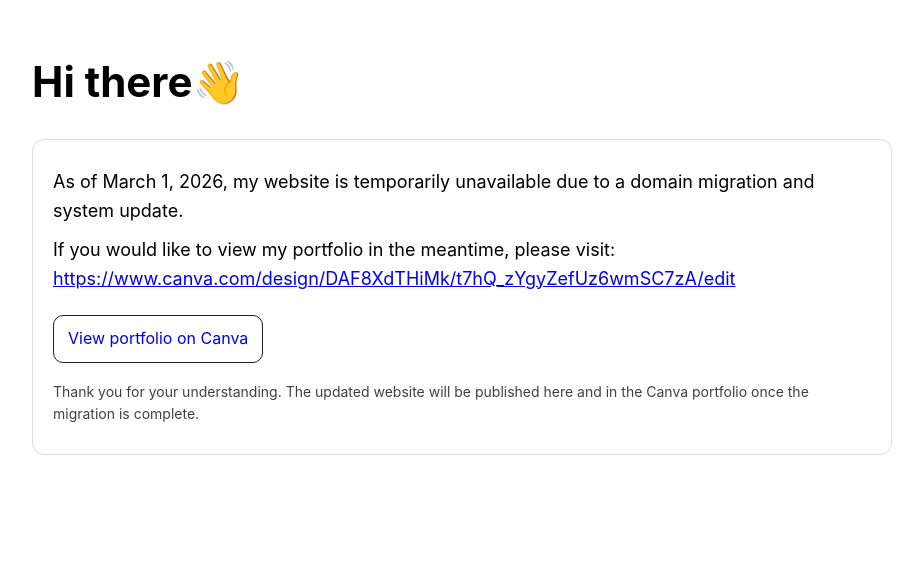
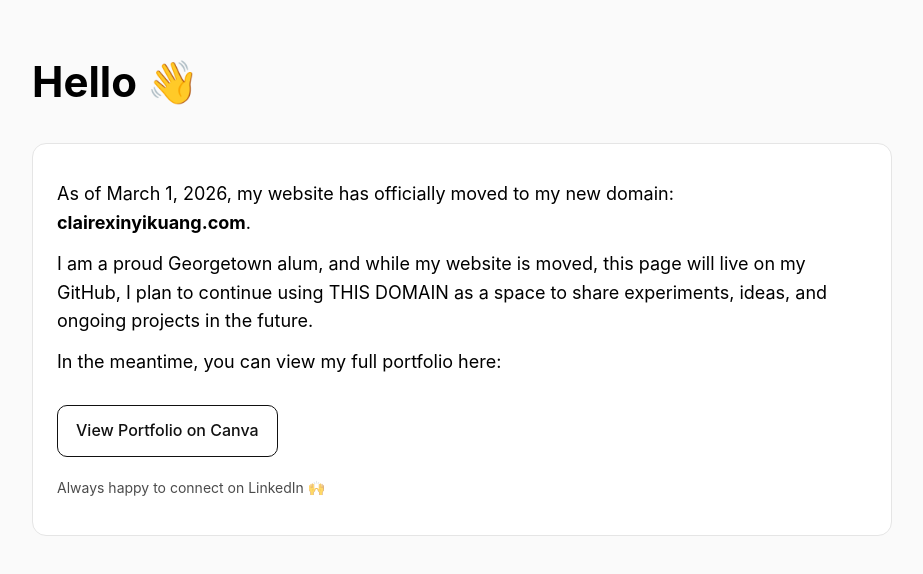
Before and after one commit to clairekxy/clairekxy.github.io, a plain HTML site: page index.html in a window 1280 px wide. Shown: the whole page, without its empty margins (178-1101 px from the left). Drawn offline with Linux system fonts and the light colour scheme.

Commit message:
Update index.html

```diff
--- a/index.html
+++ b/index.html
@@ -6,39 +6,44 @@
     <title>Claire Kuang | Portfolio</title>
     <meta name="robots" content="noindex,nofollow" />
     <style>
-      body { font-family: -apple-system, BlinkMacSystemFont, "Segoe UI", Roboto, Arial, sans-serif; margin: 0; padding: 48px 20px; line-height: 1.6; }
+      body { font-family: -apple-system, BlinkMacSystemFont, "Segoe UI", Roboto, Arial, sans-serif; margin: 0; padding: 48px 20px; line-height: 1.6; background: #fafafa; }
       .wrap { max-width: 860px; margin: 0 auto; }
-      h1 { font-size: 42px; margin: 0 0 10px; }
-      p { font-size: 18px; margin: 10px 0; }
-      .card { margin-top: 24px; padding: 18px 20px; border: 1px solid #ddd; border-radius: 12px; }
-      a { word-break: break-all; }
-      .btn { display: inline-block; margin-top: 12px; padding: 10px 14px; border: 1px solid #222; border-radius: 10px; text-decoration: none; }
-      .note { opacity: 0.75; font-size: 14px; margin-top: 18px; }
+      h1 { font-size: 42px; margin: 0 0 12px; }
+      p { font-size: 18px; margin: 12px 0; }
+      .card { margin-top: 28px; padding: 24px; border: 1px solid #e5e5e5; border-radius: 14px; background: #fff; }
+      a { word-break: break-all; color: #111; }
+      .btn { display: inline-block; margin-top: 16px; padding: 12px 18px; border: 1px solid #111; border-radius: 10px; text-decoration: none; font-weight: 500; transition: 0.2s ease; }
+      .btn:hover { background: #111; color: #fff; }
+      .note { opacity: 0.7; font-size: 14px; margin-top: 20px; }
     </style>
   </head>
   <body>
     <div class="wrap">
-      <h1>Hi there👋</h1>
+      <h1>Hello 👋</h1>
 
       <div class="card">
         <p>
-          As of March 1, 2026, my website is temporarily unavailable due to a domain migration and system update.
+          As of March 1, 2026, my website has officially moved to my new domain:
+          <strong>clairexinyikuang.com</strong>.
         </p>
 
         <p>
-          If you would like to view my portfolio in the meantime, please visit:
-          <br />
-          <a href="https://www.canva.com/design/DAF8XdTHiMk/t7hQ_zYgyZefUz6wmSC7zA/edit" target="_blank" rel="noopener">
-            https://www.canva.com/design/DAF8XdTHiMk/t7hQ_zYgyZefUz6wmSC7zA/edit
-          </a>
+          I am a proud Georgetown alum, and while my website is moved,
+          this page will live on my GitHub,
+          I plan to continue using THIS DOMAIN as a space to share experiments, ideas,
+          and ongoing projects in the future.
+        </p>
+
+        <p>
+          In the meantime, you can view my full portfolio here:
         </p>
 
         <a class="btn" href="https://www.canva.com/design/DAF8XdTHiMk/t7hQ_zYgyZefUz6wmSC7zA/edit" target="_blank" rel="noopener">
-          View portfolio on Canva
+          View Portfolio on Canva
         </a>
 
         <p class="note">
-          Thank you for your understanding. The updated website will be published here and in the Canva portfolio once the migration is complete.
+          Always happy to connect on LinkedIn 🙌
         </p>
       </div>
     </div>
```
